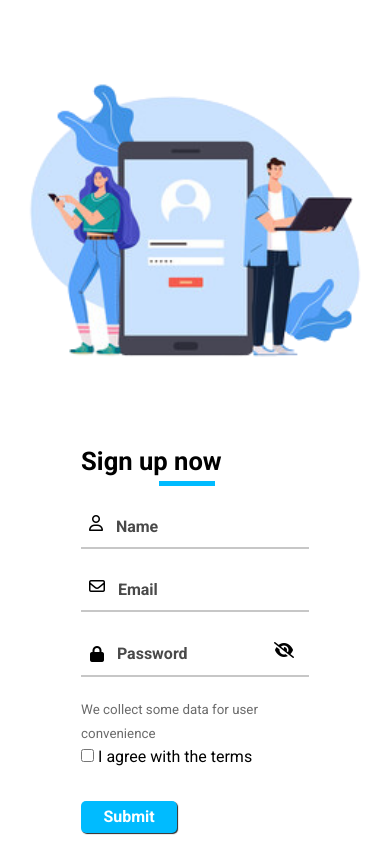
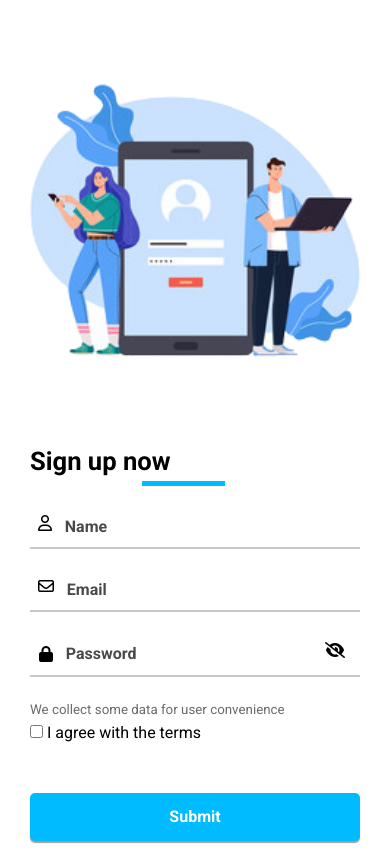
Before and after one commit to Shakil-Ahmmed8882/Login-Page, a plain HTML site: page index.html in a window 390 px wide. Shown: the top 868 px of the page. Drawn offline with Linux system fonts and the light colour scheme.

Commit message:
Add files via upload

```diff
--- a/css/responsive.css
+++ b/css/responsive.css
@@ -0,0 +1,32 @@
+/* ==========Breakpoints========== */
+@media only screen and (max-width:864px){
+      input[type="submit"]{
+            background-color: hsl(196, 100%, 50%);
+            width: 6rem;
+            height:2rem;
+            margin: 2rem 0;
+      }
+      .fa-arrow-right-long{
+            top:2.6rem;
+      }
+}
+
+@media only screen and (max-width:500px){
+      h1{
+            font-size: clamp(1.6em,4vw,3rem);
+      }
+      input[type="submit"]{
+            margin: 2rem 0;
+      }
+
+      input[type="submit"]{
+            display: block;
+            width: 330px;
+            height:3rem;
+            margin:3rem 0 1rem 0;
+            box-shadow: 0px 2px 1px rgba(0, 0, 0, 0.381);
+      }
+      .fa-arrow-right-long{
+            display: none;
+      }
+}
--- a/css/style.css
+++ b/css/style.css
@@ -22,7 +22,7 @@ h1, h2, h3, h4, h5, h6{
    .signup_wrapper{
       max-width: 70rem;
       width: 100%;
-      min-width: 250px;
+      min-width: 300px;
       margin: 3rem auto;
 }
 img{
@@ -144,13 +144,13 @@ input[type="submit"]{
 }
 .alt_icon{
       display: flex;
-      gap: 1rem;
       justify-content: center;
 }
 .alt_icon img{
       all: unset;
       width: 1.4rem;
       transition: .4s;
+      margin: 1rem .6rem;
 }
 .alt_icon img:hover{
       transform: scale(1.1);
@@ -193,24 +193,3 @@ input[type="submit"]{
       transform: translateX(.3rem);
       z-index:1;
 }
-
-/* ==========Breakpoints========== */
-@media only screen and (max-width:864px){
-      input[type="submit"]{
-            background-color: hsl(196, 100%, 50%);
-            width: 6rem;
-            height:2rem;
-            margin: 2rem 0;
-      }
-      .fa-arrow-right-long{
-            top:2.6rem;
-      }
-}
-@media only screen and (max-width:500px){
-      h1{
-            font-size: clamp(1.6em,4vw,3rem);
-      }
-      input[type="submit"]{
-            margin: 2rem 0;
-      }
-}
--- a/index.html
+++ b/index.html
@@ -9,10 +9,10 @@
 
       <!-- font_awesome_cdn -->
       <link rel="stylesheet" href="https://cdnjs.cloudflare.com/ajax/libs/font-awesome/6.3.0/css/all.min.css" integrity="sha512-SzlrxWUlpfuzQ+pcUCosxcglQRNAq/DZjVsC0lE40xsADsfeQoEypE+enwcOiGjk/bSuGGKHEyjSoQ1zVisanQ==" crossorigin="anonymous" referrerpolicy="no-referrer" />
+      <!-- main_css_file -->
+      <link rel="stylesheet" href="./css/style.css">
       <!-- responsive css -->
       <link rel="stylesheet" href="./css/responsive.css">
-      <!-- main_css_file -->
-      <link rel="stylesheet" href="./css/style.css">
 </head>
 <body>
        <div class="signup_wrapper">
```
